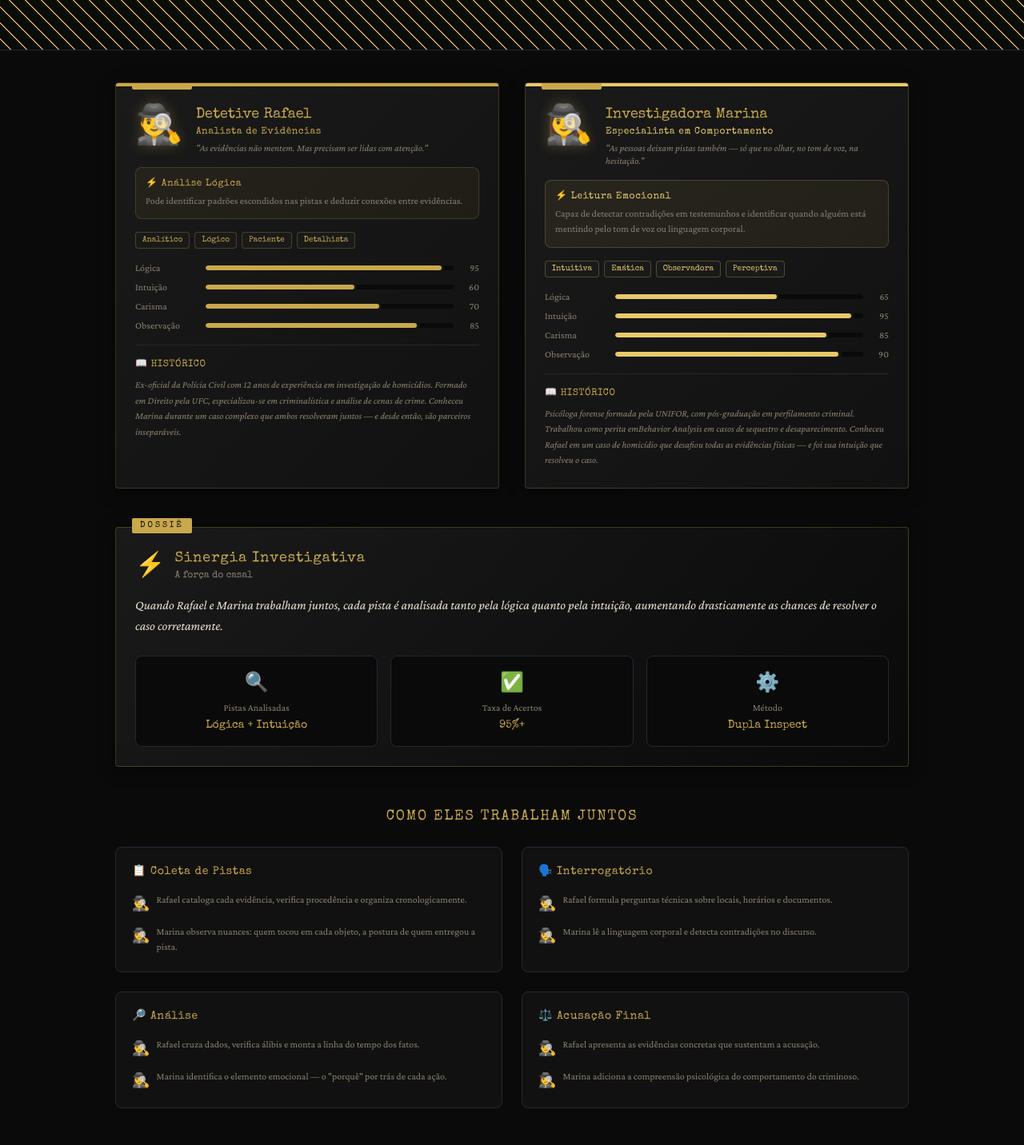
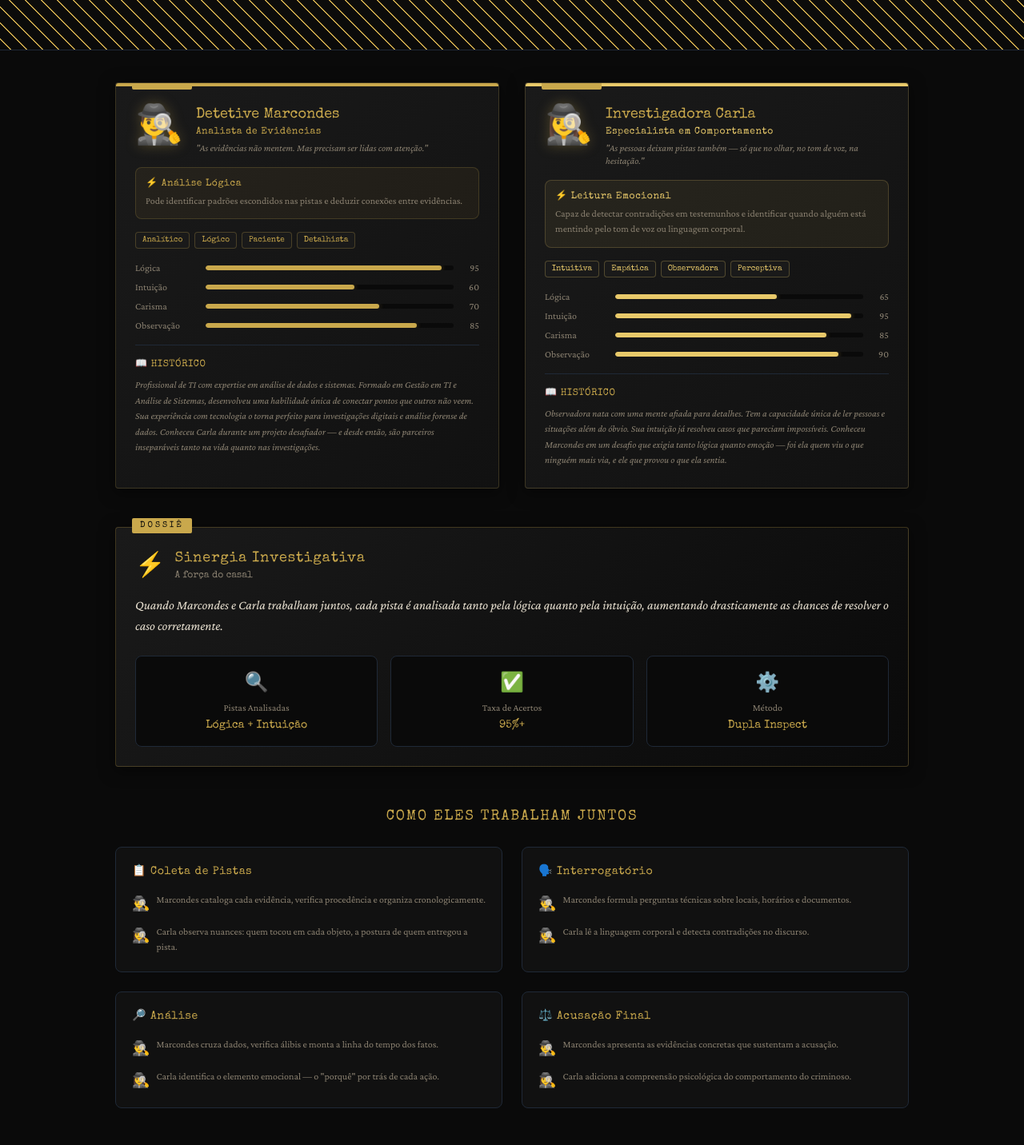
Before and after one commit to marckcrow/casal-investigador-game, a React (Vite) app: page /personagens in a window 1280 px wide. Shown: the part 260-1692 px from the top of the page at 80% size. Built offline with nearby package versions, Linux system fonts and the light colour scheme; no server answers.

Commit message:
feat: rename protagonists to Marcondes & Carla - updated characters, backstories, synergy text

```diff
--- a/src/data/investigators.js
+++ b/src/data/investigators.js
@@ -1,10 +1,11 @@
 /**
  * The couple protagonists of Casal Investigador
+ * Based on real couple: Marcondes & Carla
  */
 export const investigators = [
   {
-    id: 'rafael',
-    name: 'Detetive Rafael',
+    id: 'marcondes',
+    name: 'Detetive Marcondes',
     role: 'Analista de Evidências',
     emoji: '🔍',
     avatar: '🕵️‍♂️',
@@ -13,10 +14,10 @@ export const investigators = [
     specialAbilityDesc: 'Pode identificar padrões escondidos nas pistas e deduzir conexões entre evidências.',
     personality: 'Metódico, racional e paciente. Prefere seguir as evidências antes de tirar conclusões.',
     personalityTraits: ['Analítico', 'Lógico', 'Paciente', 'Detalhista'],
-    backstory: 'Ex-oficial da Polícia Civil com 12 anos de experiência em investigação de homicídios. Formado em Direito pela UFC, especializou-se em criminalística e análise de cenas de crime. Conheceu Marina durante um caso complexo que ambos resolveram juntos — e desde então, são parceiros inseparáveis.',
-    strength: 'Análise fria e objetiva de evidências físicas e documentos.',
+    backstory: 'Profissional de TI com expertise em análise de dados e sistemas. Formado em Gestão em TI e Análise de Sistemas, desenvolveu uma habilidade única de conectar pontos que outros não veem. Sua experiência com tecnologia o torna perfeito para investigações digitais e análise forense de dados. Conheceu Carla durante um projeto desafiador — e desde então, são parceiros inseparáveis tanto na vida quanto nas investigações.',
+    strength: 'Análise fria e objetiva de evidências físicas, digitais e documentos.',
     weakness: 'Às vezes ignora pistas "sutis" que exigem intuição emocional.',
-    synergy: 'Trabalha perfeitamente com Marina — ele fornece a estrutura lógica enquanto ela adiciona a perspectiva emocional e intuitiva.',
+    synergy: 'Trabalha perfeitamente com Carla — ele fornece a estrutura lógica enquanto ela adiciona a perspectiva emocional e intuitiva.',
     tagline: '"As evidências não mentem. Mas precisam ser lidas com atenção."',
     stats: {
       lógica: 95,
@@ -26,8 +27,8 @@ export const investigators = [
     },
   },
   {
-    id: 'marina',
-    name: 'Investigadora Marina',
+    id: 'carla',
+    name: 'Investigadora Carla',
     role: 'Especialista em Comportamento',
     emoji: '💡',
     avatar: '🕵️‍♀️',
@@ -35,11 +36,11 @@ export const investigators = [
     specialAbility: 'Leitura Emocional',
     specialAbilityDesc: 'Capaz de detectar contradições em testemunhos e identificar quando alguém está mentindo pelo tom de voz ou linguagem corporal.',
     personality: 'Intuitiva, empática e observadora. Confia no seu "sexto sentido" tanto quanto nas provas concretas.',
-    personalityTraits: ['Intuitiva', 'Emática', 'Observadora', 'Perceptiva'],
-    backstory: 'Psicóloga forense formada pela UNIFOR, com pós-graduação em perfilamento criminal. Trabalhou como perita emBehavior Analysis em casos de sequestro e desaparecimento. Conheceu Rafael em um caso de homicídio que desafiou todas as evidências físicas — e foi sua intuição que resolveu o caso.',
+    personalityTraits: ['Intuitiva', 'Empática', 'Observadora', 'Perceptiva'],
+    backstory: 'Observadora nata com uma mente afiada para detalhes. Tem a capacidade única de ler pessoas e situações além do óbvio. Sua intuição já resolveu casos que pareciam impossíveis. Conheceu Marcondes em um desafio que exigia tanto lógica quanto emoção — foi ela quem viu o que ninguém mais via, e ele que provou o que ela sentia.',
     strength: 'Capta detalhes emocionais e comportamentais que passam despercebidos pela análise técnica.',
     weakness: 'Às vezes age por impulso intuitivo sem provas concretas suficientes.',
-    synergy: 'Complementa Rafael perfeitamente: ele constrói o caso com evidências, ela lê as pessoas por trás das pistas.',
+    synergy: 'Complementa Marcondes perfeitamente: ele constrói o caso com evidências, ela lê as pessoas por trás das pistas.',
     tagline: '"As pessoas deixam pistas também — só que no olhar, no tom de voz, na hesitação."',
     stats: {
       lógica: 65,
@@ -54,7 +55,7 @@ export const coupleInfo = {
   name: 'Casal Investigador',
   tagline: 'Juntos, desvendamos qualquer mistério.',
   combinedAbility: 'Sinergia Investigativa',
-  combinedAbilityDesc: 'Quando Rafael e Marina trabalham juntos, cada pista é analisada tanto pela lógica quanto pela intuição, aumentando drasticamente as chances de resolver o caso corretamente.',
+  combinedAbilityDesc: 'Quando Marcondes e Carla trabalham juntos, cada pista é analisada tanto pela lógica quanto pela intuição, aumentando drasticamente as chances de resolver o caso corretamente.',
 }
 
 export default investigators
--- a/src/pages/Personagens.jsx
+++ b/src/pages/Personagens.jsx
@@ -94,23 +94,23 @@ export default function Personagens() {
             {[
               {
                 phase: '📋 Coleta de Pistas',
-                rafael: 'Rafael cataloga cada evidência, verifica procedência e organiza cronologicamente.',
-                marina: 'Marina observa nuances: quem tocou em cada objeto, a postura de quem entregou a pista.',
+                marcondes: 'Marcondes cataloga cada evidência, verifica procedência e organiza cronologicamente.',
+                carla: 'Carla observa nuances: quem tocou em cada objeto, a postura de quem entregou a pista.',
               },
               {
                 phase: '🗣️ Interrogatório',
-                rafael: 'Rafael formula perguntas técnicas sobre locais, horários e documentos.',
-                marina: 'Marina lê a linguagem corporal e detecta contradições no discurso.',
+                marcondes: 'Marcondes formula perguntas técnicas sobre locais, horários e documentos.',
+                carla: 'Carla lê a linguagem corporal e detecta contradições no discurso.',
               },
               {
                 phase: '🔎 Análise',
-                rafael: 'Rafael cruza dados, verifica álibis e monta a linha do tempo dos fatos.',
-                marina: 'Marina identifica o elemento emocional — o "porquê" por trás de cada ação.',
+                marcondes: 'Marcondes cruza dados, verifica álibis e monta a linha do tempo dos fatos.',
+                carla: 'Carla identifica o elemento emocional — o "porquê" por trás de cada ação.',
               },
               {
                 phase: '⚖️ Acusação Final',
-                rafael: 'Rafael apresenta as evidências concretas que sustentam a acusação.',
-                marina: 'Marina adiciona a compreensão psicológica do comportamento do criminoso.',
+                marcondes: 'Marcondes apresenta as evidências concretas que sustentam a acusação.',
+                carla: 'Carla adiciona a compreensão psicológica do comportamento do criminoso.',
               },
             ].map(item => (
               <div key={item.phase} className="bg-noir2 border border-gray-800 rounded-lg p-5">
@@ -118,11 +118,11 @@ export default function Personagens() {
                 <div className="space-y-3">
                   <div className="flex items-start gap-2">
                     <span className="text-lg flex-shrink-0">🕵️‍♂️</span>
-                    <p className="text-paperDim text-xs leading-relaxed">{item.rafael}</p>
+                    <p className="text-paperDim text-xs leading-relaxed">{item.marcondes}</p>
                   </div>
                   <div className="flex items-start gap-2">
                     <span className="text-lg flex-shrink-0">🕵️‍♀️</span>
-                    <p className="text-paperDim text-xs leading-relaxed">{item.marina}</p>
+                    <p className="text-paperDim text-xs leading-relaxed">{item.carla}</p>
                   </div>
                 </div>
               </div>
@@ -133,7 +133,7 @@ export default function Personagens() {
         {/* CTA */}
         <div className="text-center p-8 bg-noir2 border border-gray-800 rounded-lg">
           <p className="text-paperDim text-sm mb-6">
-            Pronto para investigar ao lado de Rafael e Marina?
+            Pronto para investigar ao lado de Marcondes e Carla?
           </p>
           <Link
             to="/jogar"
```
